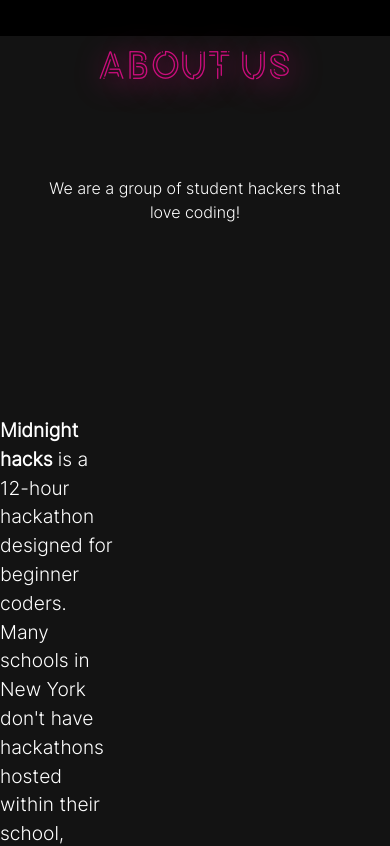
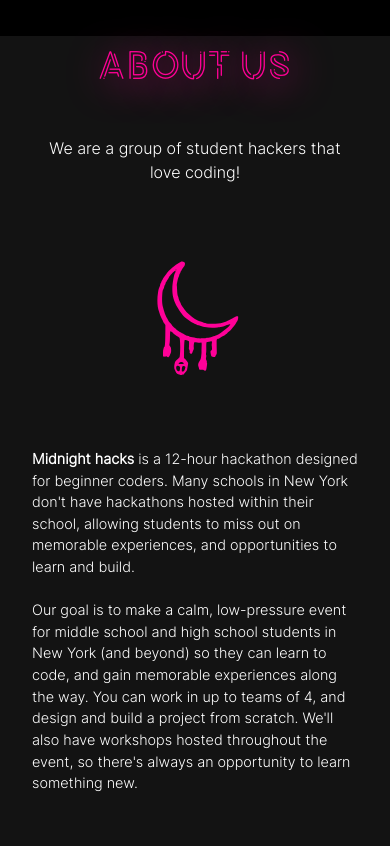
Before and after one commit to Midnight-Hacks/site, a Next.js app: page / in a window 390 px wide. Shown: the part 920-1766 px from the top of the page. Built offline with nearby package versions, Linux system fonts and the light colour scheme.

Commit message:
Add support more mobile devices (about page)

```diff
--- a/styles/About.module.css
+++ b/styles/About.module.css
@@ -40,13 +40,13 @@
     grid-area: image;
 }
 
+
 .subtext {
     color: #fff;
-    font-size: 120%;
+    font-size: 150%;
     font-family: Inter;
     margin: 7rem 25rem 0px 0px ;
     grid-area: text;
-
 }
 
 @media screen and (max-width: 800px) {
@@ -55,14 +55,30 @@
     }
 
     .text {
-        margin-top: 5rem;
-        margin-bottom: 5rem;
+        margin-top: 2.5rem;
         font-size: 100%;
     }
+
+    .contentContainer {
+        grid-template-areas:
+            "image"
+            "text";
+    }
+
     .logo {
-        width: 50pt;
-        height: 50pt;
+        width: 150pt;
+        height: 150pt;
+        margin: auto;
+
+
     }
+
+    .subtext {
+        margin: 2rem;
+        font-size: 90%;
+    }
+
+
 }
 
 
```
